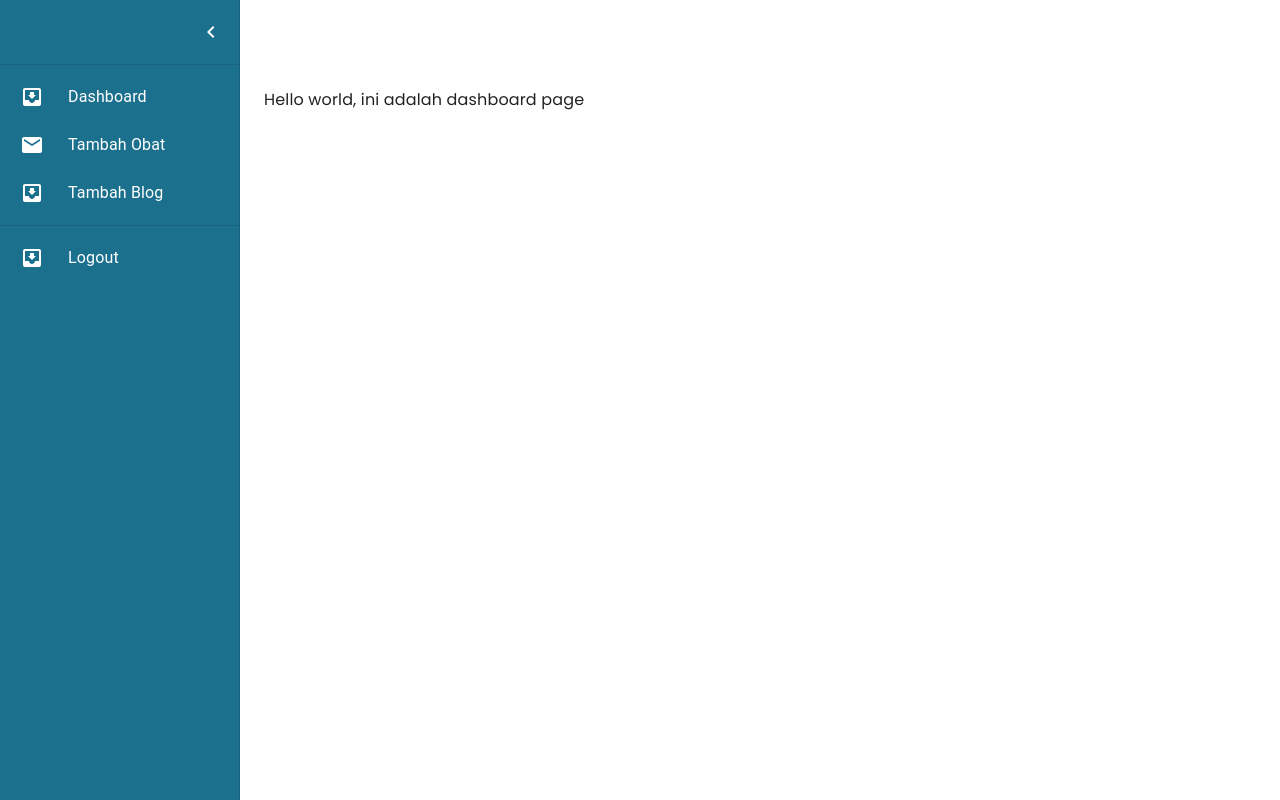
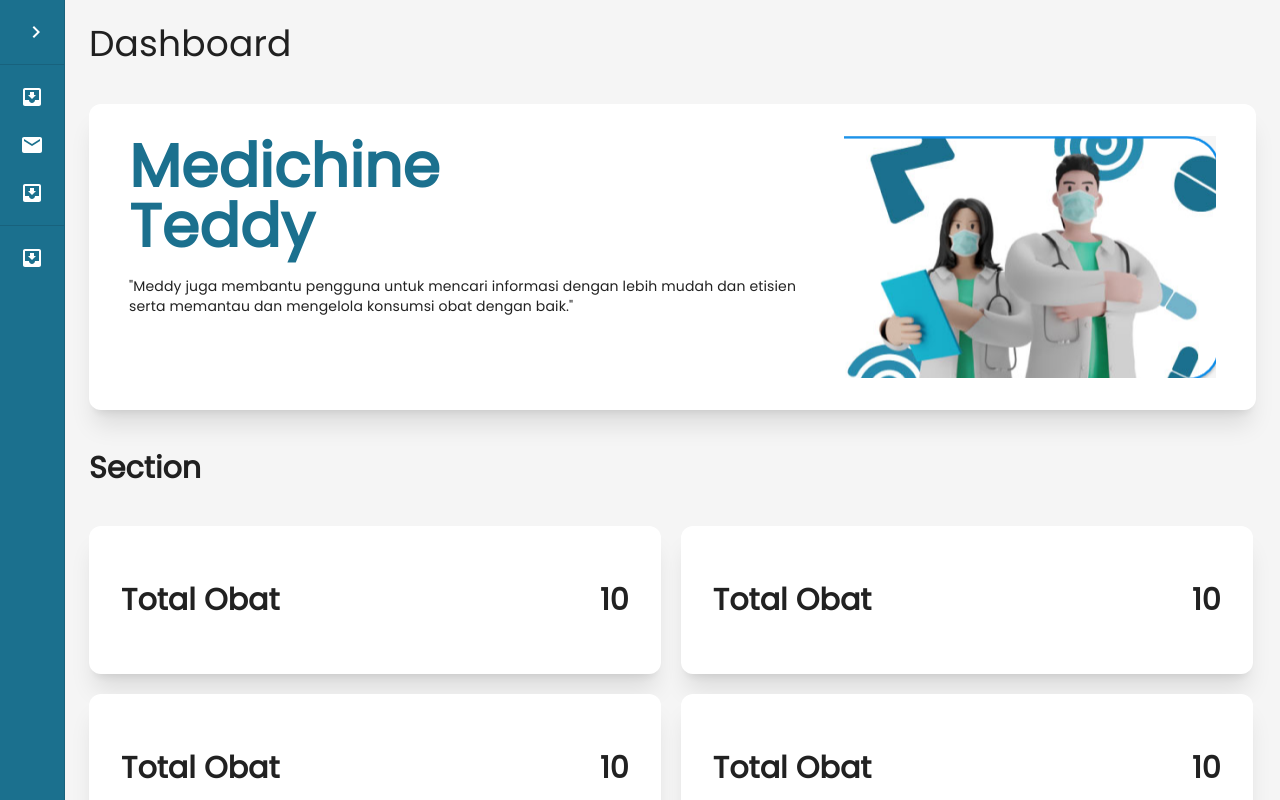
Before and after one commit to 01011001andra/Meddy, a React (Vite) app: page /apoteker in a window 1280 px wide. Built offline with nearby package versions, Linux system fonts and the light colour scheme.

Commit message:
updating dashboard apoteker

```diff
--- /dev/null
+++ b/src/components/molecules/ApotekerDashboardCard.jsx
@@ -0,0 +1,14 @@
+import React from "react";
+
+const ApotekerDashboardCard = ({ amount, number }) => {
+  return (
+    <div className="flex flex-col w-full gap-2 xl:w-[49%] ">
+      <div className="flex justify-between w-full gap-10 px-8 transition-all duration-500 bg-white shadow-xl hover:scale-105 hover:bg-primary/40 py-14 rounded-xl">
+        <span className="text-3xl font-bold">{amount}</span>
+        <span className="text-3xl font-bold">{number}</span>
+      </div>
+    </div>
+  );
+};
+
+export default ApotekerDashboardCard;
--- a/src/components/molecules/index.js
+++ b/src/components/molecules/index.js
@@ -1,5 +1,6 @@
 import UserNavbar from "./UserNavbar";
 import UserFooter from "./UserFooter";
 import Form from "./Form";
+import ApotekerDashboardCard from "./ApotekerDashboardCard";
 
-export { UserNavbar, UserFooter, Form };
+export { UserNavbar, UserFooter, Form, ApotekerDashboardCard };
--- a/src/pages/apoteker/ApotekerMainLayout.jsx
+++ b/src/pages/apoteker/ApotekerMainLayout.jsx
@@ -103,16 +103,16 @@ const sideBarMenu = [
   },
 ];
 
-export default function ApotekerMainLayout({ children }) {
+export default function ApotekerMainLayout() {
   const theme = useTheme();
-  const [open, setOpen] = React.useState(true);
+  const [open, setOpen] = React.useState(false);
 
   const handleDrawer = () => {
     setOpen(!open);
   };
 
   return (
-    <Box sx={{ display: "flex" }}>
+    <Box sx={{ display: "flex", backgroundColor: "#f5f5f5", height: "100vh" }}>
       <CssBaseline />
       <Drawer
         PaperProps={{
@@ -213,8 +213,16 @@ export default function ApotekerMainLayout({ children }) {
           ))}
         </List>
       </Drawer>
-      <Box component="main" sx={{ flexGrow: 1, p: 3 }}>
-        <DrawerHeader />
+      <Box
+        component="main"
+        sx={{
+          flexGrow: 1,
+          p: 3,
+          width: "100%",
+          minHeight: "100vh",
+          overflow: "auto",
+        }}
+      >
         <Outlet />
       </Box>
     </Box>
--- a/src/pages/apoteker/Dashboard.jsx
+++ b/src/pages/apoteker/Dashboard.jsx
@@ -1,9 +1,33 @@
 import React from "react";
+import { ApotekerDashboardCard } from "../../components/molecules";
 
 const Dashboard = () => {
   return (
-    <div>
-      <h1>Hello world, ini adalah dashboard page</h1>
+    <div className="flex flex-col w-full h-full gap-10">
+      <h1 className="text-3xl font-medium md:text-4xl">Dashboard</h1>
+      <div className="justify-between w-full gap-10 px-10 py-8 bg-white shadow-xl md:flex rounded-xl">
+        <div className="flex flex-col w-full max-w-5xl gap-5">
+          <h1 className="text-2xl font-bold md:text-4xl xl:text-6xl text-primary">
+            Medichine <br />
+            Teddy
+          </h1>
+          <img src="./asd.png" alt="asd" className="flex md:hidden" />
+          <p className="text-sm ">
+            "Meddy juga membantu pengguna untuk mencari informasi dengan lebih
+            mudah dan etisien serta memantau dan mengelola konsumsi obat dengan
+            baik."
+          </p>
+        </div>
+        <img src="./asd.png" alt="asd" className="hidden md:flex" />
+      </div>
+      <h1 className="text-3xl font-bold">Section</h1>
+      <div className="flex flex-wrap w-full gap-5">
+        <ApotekerDashboardCard amount="Total Obat" number="10" />
+        <ApotekerDashboardCard amount="Total Obat" number="10" />
+        <ApotekerDashboardCard amount="Total Obat" number="10" />
+        <ApotekerDashboardCard amount="Total Obat" number="10" />
+        <div className="pb-20"></div>
+      </div>
     </div>
   );
 };
```
Also changed, not shown: public/asd.png (added), public/dashboard.jpg (added).
